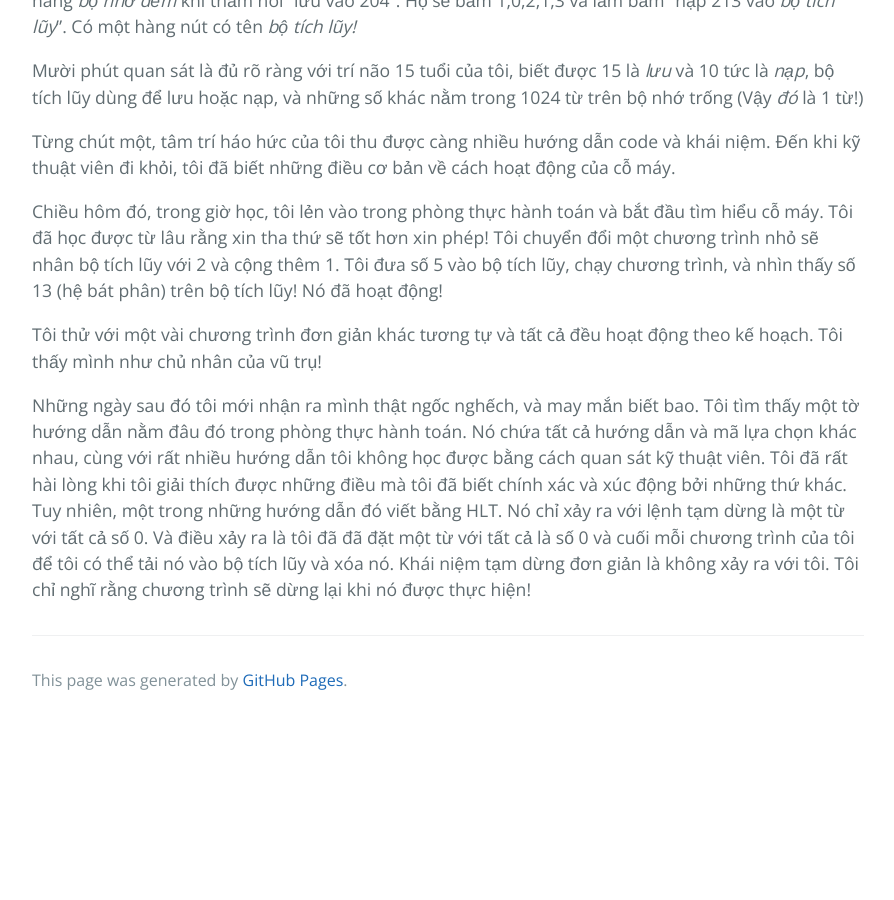
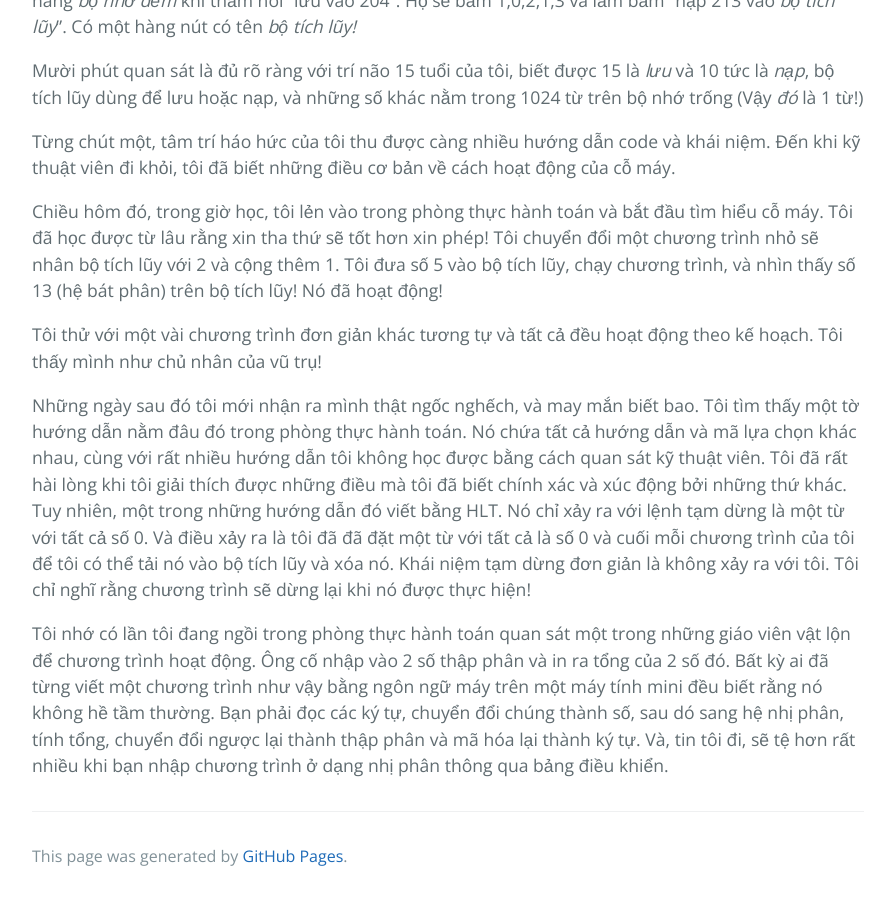
Before and after one commit to HaiBV/haibv.github.io, a Jekyll site: the page built from clean-coder/chapter-14-mentoring-apprenticeship-and-craftsmanship.md, in a window 1280 px wide and 900 px high, scrolled down 3251 px. Shown: the whole window, without its empty margins (192-1086 px from the left). Built offline with Jekyll 4.4.1, drawn with Linux system fonts in a browser that asks for light colours; our own code applies the rules of GitHub Pages for plain Markdown files; before the commit the page ends 3975 px from its top, so only the background shows below that.

Commit message:
Update The Clean Coder - Chapter 14 Mentoring, Apprenticeship, and Craftsmanship

```diff
--- a/clean-coder/chapter-14-mentoring-apprenticeship-and-craftsmanship.md
+++ b/clean-coder/chapter-14-mentoring-apprenticeship-and-craftsmanship.md
@@ -73,3 +73,5 @@ Chiều hôm đó, trong giờ học, tôi lẻn vào trong phòng thực hành
 Tôi thử với một vài chương trình đơn giản khác tương tự và tất cả đều hoạt động theo kế hoạch. Tôi thấy mình như chủ nhân của vũ trụ!
 
 Những ngày sau đó tôi mới nhận ra mình thật ngốc nghếch, và may mắn biết bao. Tôi tìm thấy một tờ hướng dẫn nằm đâu đó trong phòng thực hành toán. Nó chứa tất cả hướng dẫn và mã lựa chọn khác nhau, cùng với rất nhiều hướng dẫn tôi không học được bằng cách quan sát kỹ thuật viên. Tôi đã rất hài lòng khi tôi giải thích được những điều mà tôi đã biết chính xác và xúc động bởi những thứ khác. Tuy nhiên, một trong những hướng dẫn đó viết bằng HLT. Nó chỉ xảy ra với lệnh tạm dừng là một từ với tất cả số 0. Và điều xảy ra là tôi đã đã đặt một từ với tất cả là số 0 và cuối mỗi chương trình của tôi để tôi có thể tải nó vào bộ tích lũy và xóa nó. Khái niệm tạm dừng đơn giản là không xảy ra với tôi. Tôi chỉ nghĩ rằng chương trình sẽ dừng lại khi nó được thực hiện!
+
+Tôi nhớ có lần tôi đang ngồi trong phòng thực hành toán quan sát một trong những giáo viên vật lộn để chương trình hoạt động. Ông cố nhập vào 2 số thập phân và in ra tổng của 2 số đó. Bất kỳ ai đã từng viết một chương trình như vậy bằng ngôn ngữ máy trên một máy tính mini đều biết rằng nó không hề tầm thường. Bạn phải đọc các ký tự, chuyển đổi chúng thành số, sau dó sang hệ nhị phân, tính tổng, chuyển đổi ngược lại thành thập phân và mã hóa lại thành ký tự. Và, tin tôi đi, sẽ tệ hơn rất nhiều khi bạn nhập chương trình ở dạng nhị phân thông qua bảng điều khiển.
```
